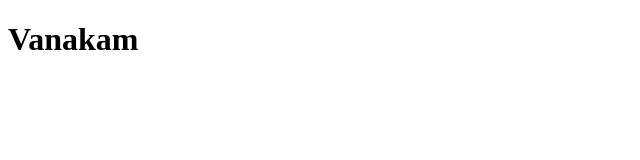
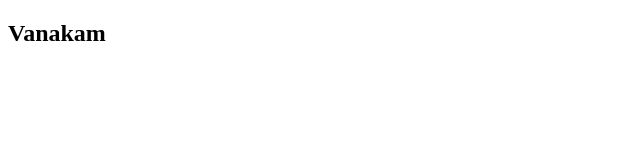
Before and after one commit to Rajavel5/Demo, a plain HTML site: page index.html in a window 1280 px wide. Shown: the whole page, without its empty margins (0-640 px from the left). Drawn offline with Linux system fonts and the light colour scheme.

Commit message:
<h1> to<h2>

```diff
--- a/index.html
+++ b/index.html
@@ -6,6 +6,6 @@
     <title>Github</title>
 </head>
 <body>
-    <h1>Vanakam</h1>
+    <h2>Vanakam</h2>
 </body>
 </html>
```
